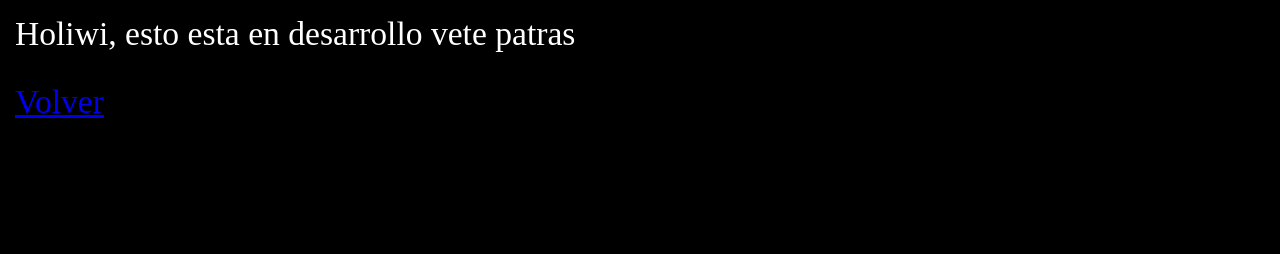
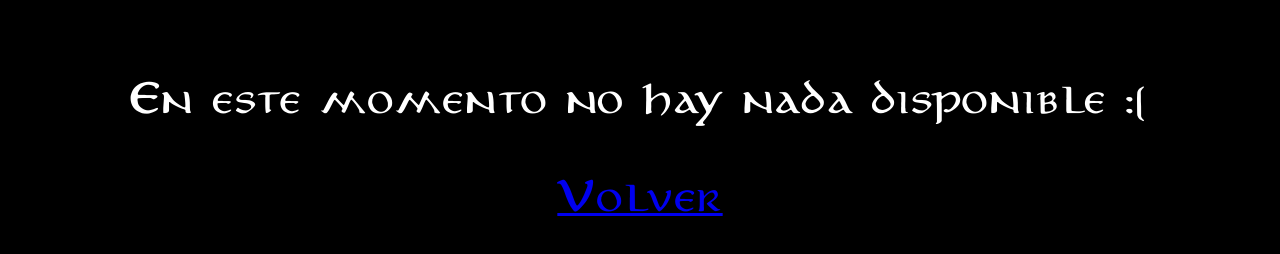
Before and after one commit to ajimz12/ajimz12.github.io, a plain HTML site: page pages/projects.html in a window 1280 px wide. Drawn offline with Linux system fonts and the light colour scheme.

Commit message:
MOD link - projects.html

```diff
--- a/projects.html
+++ b/pages/projects.html
@@ -5,15 +5,22 @@
     <meta http-equiv="X-UA-Compatible" content="IE=edge">
     <meta name="viewport" content="width=device-width, initial-scale=1.0">
     <title>Mi Portfolio - Proyectos</title>
-    <link rel="stylesheet" href="style.css">
+    <link rel="stylesheet" href="../style.css">
 </head>
 <body>
 
 
-<p>Holiwi, esto esta en desarrollo vete patras</p>
-<p><a href="index.html#projects">Volver</a></p>
+<section class="projects-page">
+
+    <h1>MIS PROYECTOS</h1>
 
 
+    <p>En este momento no hay nada disponible :(</p>
+
+
+    <p><a href="../index.html#projects">Volver</a></p>
+
+</section>
 
 </body>
 </html>
--- a/style.css
+++ b/style.css
@@ -550,6 +550,21 @@ header > hgroup{
 
 
 
+ /* PROJECTS PAGE */
+
+
+.projects-page{
+
+
+    text-align: center;
+    font-family: fuenteesdla;
+
+
+}
+
+
+
+
 /* CONTACT */
 
 
@@ -641,14 +656,6 @@ header > hgroup{
         background-color: #742018;
 
     }
-
-
-
-
-
-
-
-
 
 
 
```
Also changed, not shown: index.html (+3 -3 lines).
